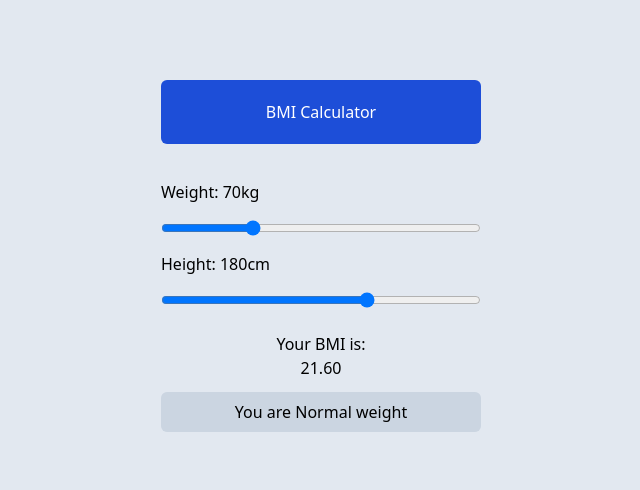
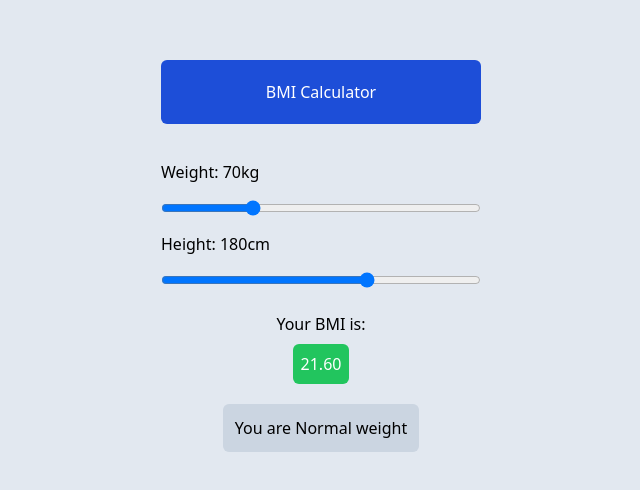
Before and after one commit to Dhami0007/ReactProjects, a React (Create React App) app in the folder bmi_calculator/: page / in a window 1280 px wide. Shown: the part 136-626 px from the top of the page, without its empty margins (319-959 px from the left). Built offline with nearby package versions, Linux system fonts and the light colour scheme.

Commit message:
added tailwind css

```diff
--- a/bmi_calculator/src/Bmi_calc.jsx
+++ b/bmi_calculator/src/Bmi_calc.jsx
@@ -49,10 +49,10 @@ const Bmi_calc = () => {
             <p id="slider-output" className="py-2 my-2">Height: {height}cm</p>
             <input type="range" className="input-slider" step="1" min="50" max="250" value={height} onChange={onHeightChange}/>
 
-            <div id="output-section" className="py-3 my-3 text-center">
+            <div id="output-section" className="py-3 my-3 flex flex-col place-items-center">
             <p>Your BMI is:</p>
-            <p className="output">{result.toFixed(2)}</p>
-            <p id="anlysis" className="my-3 py-2 rounded-md bg-slate-300 ">You are {analysis}</p>
+            <div className="bg-green-500 p-2 my-2 rounded-md text-white"><p className="output">{result.toFixed(2)}</p></div>
+            <p id="anlysis" className="my-3 p-3 rounded-md bg-slate-300 ">You are {analysis}</p>
         </div>
         </div>
     </div>
```
